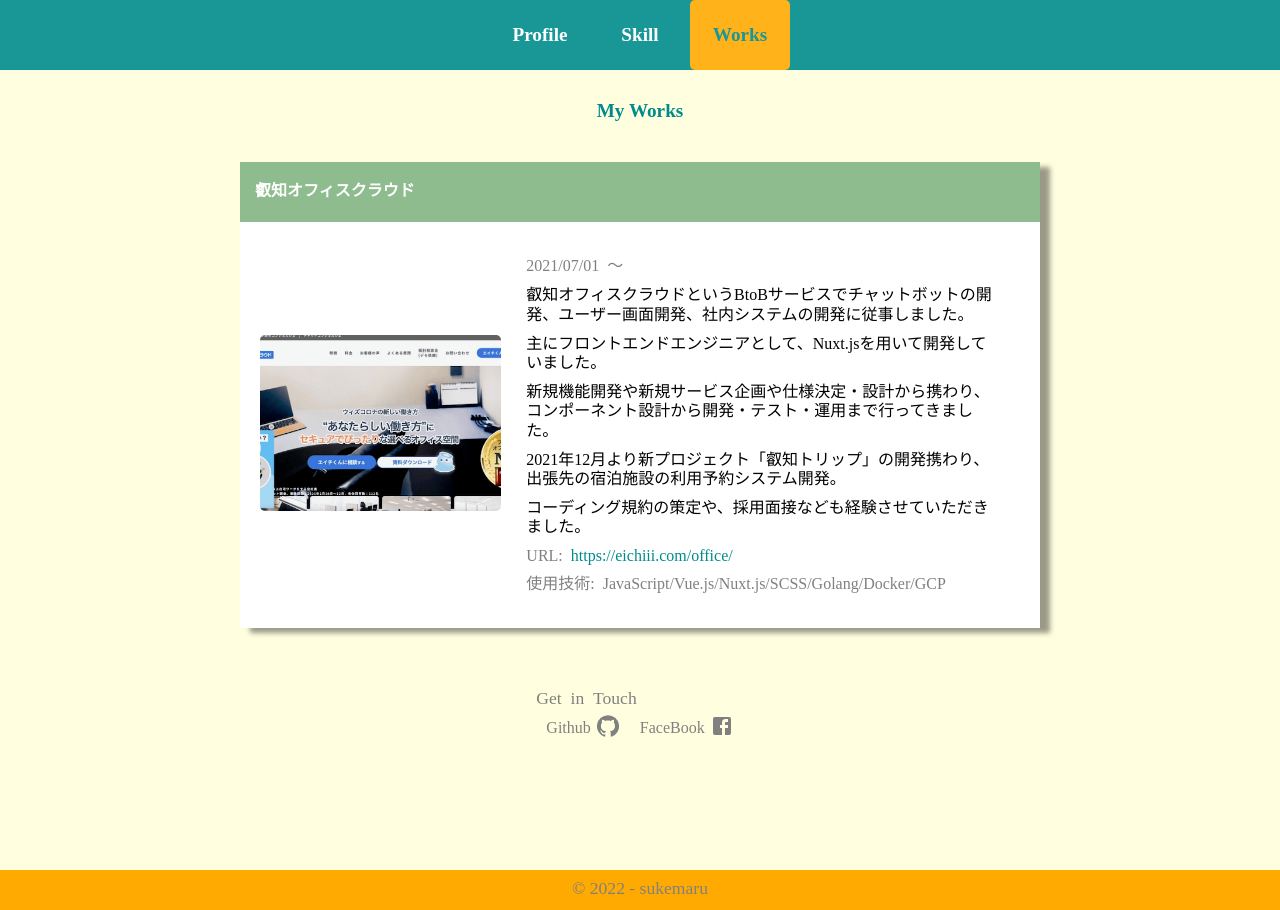
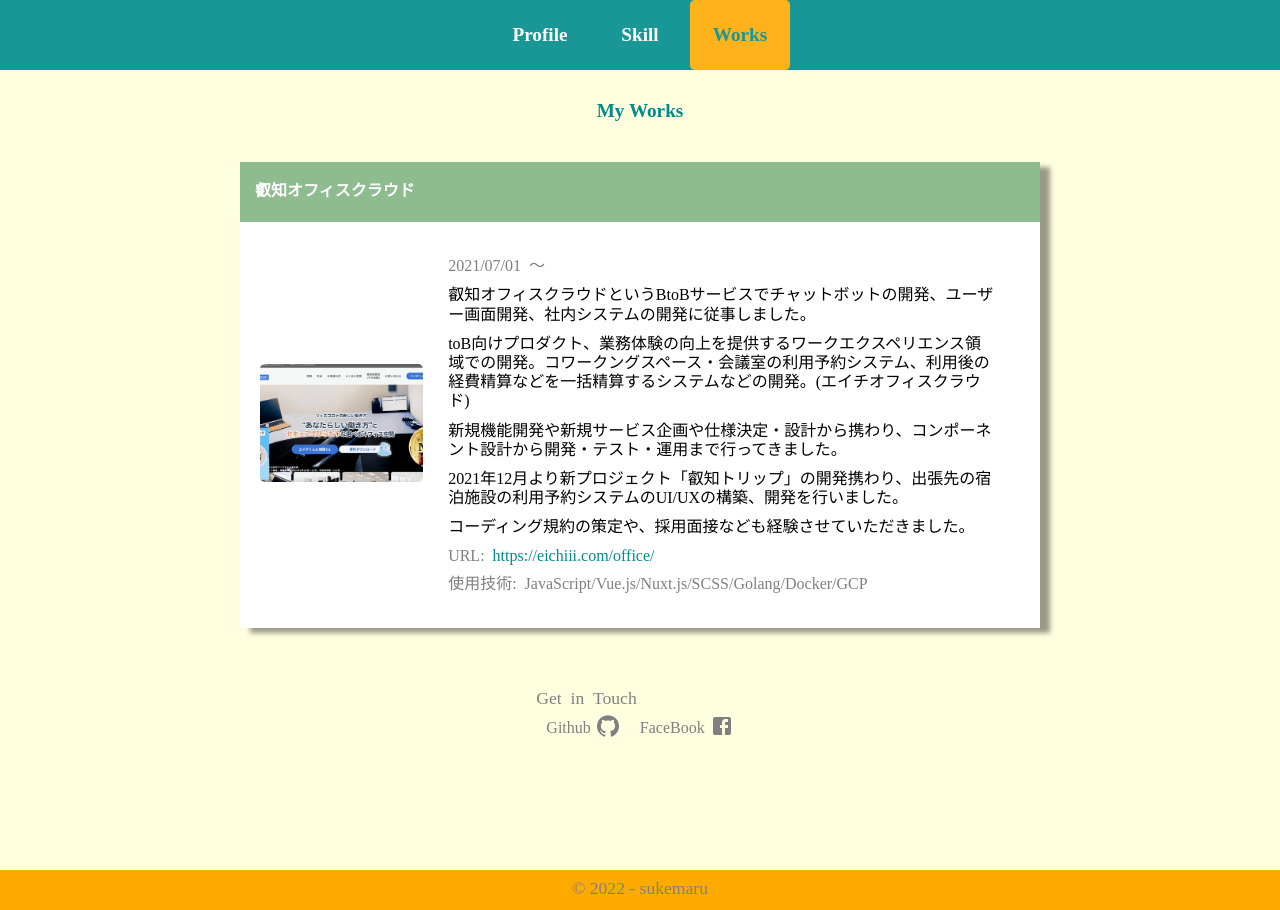
Before and after one commit to sukemaru-injp/next-first, a Next.js app: page /works in a window 1280 px wide. Built offline with nearby package versions, Linux system fonts and the light colour scheme.

Commit message:
ui_change

```diff
--- a/src/ui.ts
+++ b/src/ui.ts
@@ -30,7 +30,7 @@ export const workDetails: workUi[] = [
     image: '/img/eichi.png',
     link: 'https://eichiii.com/office/',
     date: format(new Date(2021, 6, 1), 'yyyy/MM/dd'),
-    content: ['叡知オフィスクラウドというBtoBサービスでチャットボットの開発、ユーザー画面開発、社内システムの開発に従事しました。', '主にフロントエンドエンジニアとして、Nuxt.jsを用いて開発していました。', '新規機能開発や新規サービス企画や仕様決定・設計から携わり、コンポーネント設計から開発・テスト・運用まで行ってきました。', '2021年12月より新プロジェクト「叡知トリップ」の開発携わり、出張先の宿泊施設の利用予約システム開発。', 'コーディング規約の策定や、採用面接なども経験させていただきました。'],
+    content: ['叡知オフィスクラウドというBtoBサービスでチャットボットの開発、ユーザー画面開発、社内システムの開発に従事しました。', 'toB向けプロダクト、業務体験の向上を提供するワークエクスペリエンス領域での開発。コワークングスペース・会議室の利用予約システム、利用後の経費精算などを一括精算するシステムなどの開発。(エイチオフィスクラウド)', '新規機能開発や新規サービス企画や仕様決定・設計から携わり、コンポーネント設計から開発・テスト・運用まで行ってきました。', '2021年12月より新プロジェクト「叡知トリップ」の開発携わり、出張先の宿泊施設の利用予約システムのUI/UXの構築、開発を行いました。', 'コーディング規約の策定や、採用面接なども経験させていただきました。'],
     tech: 'JavaScript/Vue.js/Nuxt.js/SCSS/Golang/Docker/GCP'
   }
 ]
```
